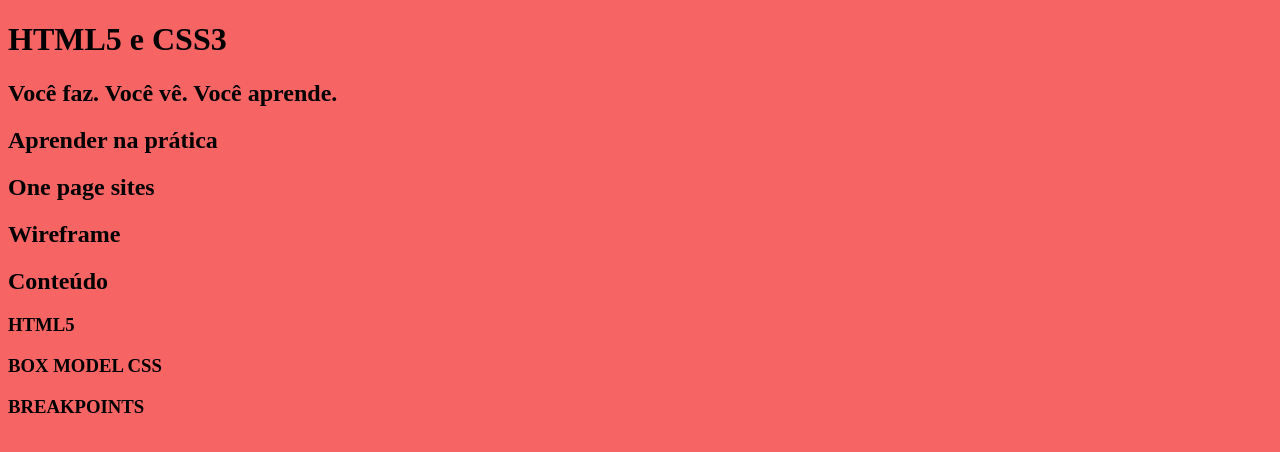
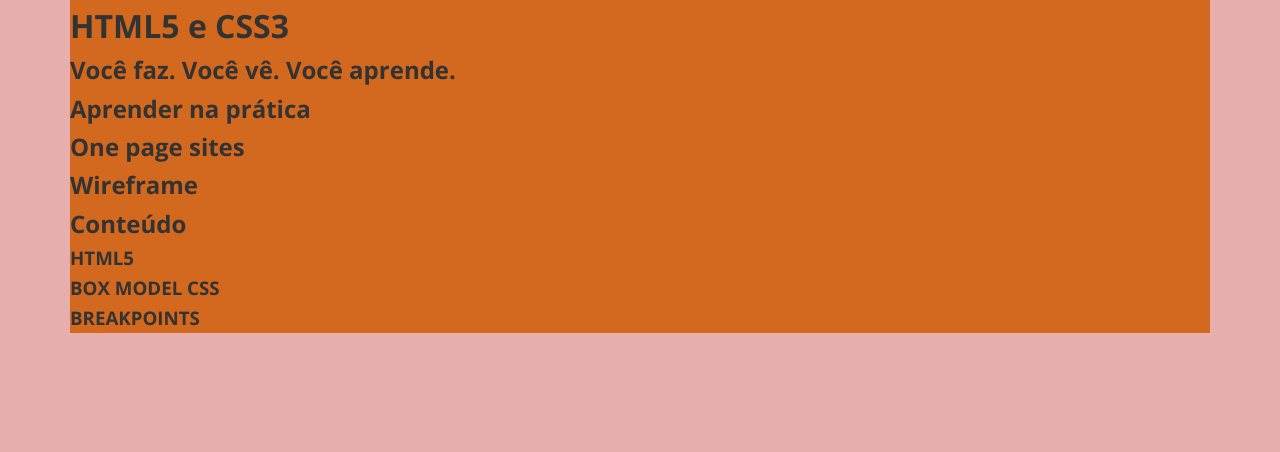
Before and after one commit to infotorin-hub/html5css3, a plain HTML site: page index.html in a window 1280 px wide. Drawn offline with nearby package versions, Linux system fonts and the light colour scheme.

Commit message:
alterações CSS - Fontes e DIV

```diff
--- a/index.html
+++ b/index.html
@@ -13,41 +13,62 @@
 <body>
   <!-- Cabeçalho -->
    <header>
+    <div class="Conteiner">
 
+    </div>
    </header>
 
 <!-- Destaque -->
    <main>
+    <div class="Conteiner">
       <h1>HTML5 e CSS3</h1>
       <h2>Você faz. Você vê. Você aprende.</h2>
+    </div>
+
   </main>
 
   <!-- Sobre -->
   <section>
+    <div class="Conteiner">
       <h2>Aprender na prática</h2>
+
+
+    </div>
   </section>
 
 <!-- One page -->
   <section>
+    <div class="Conteiner">
       <h2>One page sites</h2>
+
+
+    </div>
   </section>
 
 <!-- WireFrame -->
   <section>
+    <div class="Conteiner">
       <h2>Wireframe</h2>
+
+    </div>
   </section>
 
 <!-- Conteúdo -->
   <section>
+    <div class="Conteiner">
       <h2>Conteúdo</h2>
       <h3>HTML5</h3>
       <h3>BOX MODEL CSS</h3>
       <h3>BREAKPOINTS</h3>
+
+    </div>
   </section>
 
   <!-- Rodapé -->
    <footer>
+      <div class="Conteiner">
 
+      </div>
    </footer>
 
 
--- a/style.css
+++ b/style.css
@@ -3,6 +3,32 @@
     Autor: Wilson Oliveira
     Curso: Curso em Vídeo - HTML5 e CSS3
 */
+
+/* Importação de fontes */
+@import url('https://fonts.googleapis.com/css2?family=Open+Sans:ital,wght@0,300..800;1,300..800&display=swap');
+
+
+/* Reset CSS */
+* {
+  margin: 0;
+  padding: 0;
+  border: 0;
+}
+
+
+body {
+  font-family: 'Open Sans', sans-serif;
+  background-color: #ccc;
+  color: #333;
+  line-height: 1.6;
+  font-size: 1em;
+}
+
+/* Layout */
+.Conteiner {
+  margin: 0 auto;
+}
+
 
 /* Smartphone Portrait */
 
@@ -11,6 +37,12 @@
   body {
     background-color: #0ff;
   }
+
+  /* Layout */
+  .Conteiner {
+    max-width: 540px;
+    background-color: chocolate;
+  }
 }
 
 /* Tablet Portrait */
@@ -18,16 +50,25 @@
   body {
     background-color: #ff0;
   }
+    .Conteiner {
+    max-width: 720px;
+  }
 }
 /* Tablet Landscape */
 @media (min-width: 992px){
   body {
     background-color: #f0f;
   }
+    .Conteiner {
+    max-width: 960px;
+  }
 }
 /* Desktop */
 @media (min-width: 1200px){
   body {
-    background-color: #f102029c;
+    background-color: #d87b7b9c;
+  }
+    .Conteiner {
+    max-width: 1140px;
   }
 }
```
Lines whose indentation alone changed are shown as unchanged.
